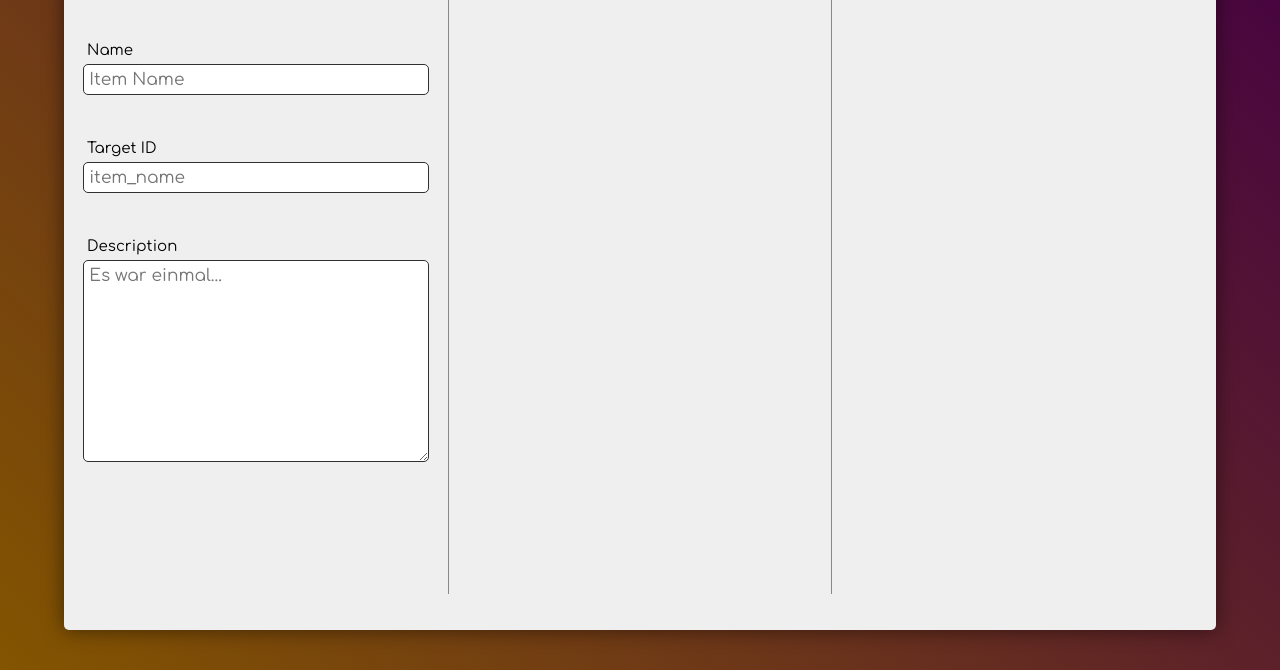
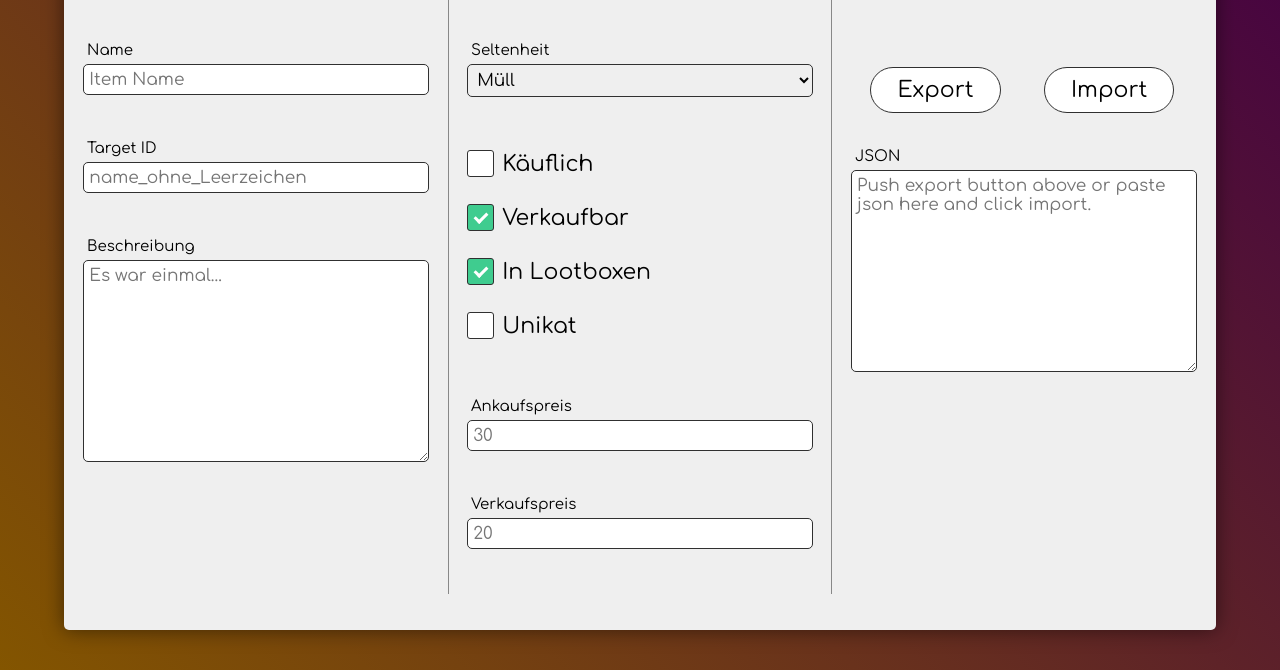
Before and after one commit to Maanex/tudecasinoweb, a plain HTML site: page itemgen.html in a window 1280 px wide. Shown: the part 130-800 px from the top of the page. Drawn offline with nearby package versions, Linux system fonts and the light colour scheme.

Commit message:
Update itemgen.html

```diff
--- a/itemgen.html
+++ b/itemgen.html
@@ -1,8 +1,8 @@
 <html>
 <head>
-
+    <link href="https://fonts.googleapis.com/css?family=Comfortaa" rel="stylesheet">
+	<script src="https://ajax.googleapis.com/ajax/libs/jquery/3.3.1/jquery.min.js"></script>
 </head>
-    <link href="https://fonts.googleapis.com/css?family=Comfortaa" rel="stylesheet">
 
 <body>
 <div id="frame">
@@ -10,21 +10,63 @@
         <h1>Info</h1>
 
         <div class="inputdesc">Name</div>
-        <input class="txtin" type="text" placeholder="Item Name"></input>
+        <input id="item_name" class="txtin" type="text" placeholder="Item Name"></input>
 
         <div class="inputdesc">Target ID</div>
-        <input class="txtin" type="text" placeholder="item_name"></input>
+        <input id="target_id" class="txtin" type="text" placeholder="name_ohne_Leerzeichen"></input>
 
-        <div class="inputdesc">Description</div>
-        <textarea class="txtin" rows="10" placeholder="Es war einmal..." style="resize: vertical"></textarea>
+        <div class="inputdesc">Beschreibung</div>
+        <textarea id="descr" class="txtin" rows="10" placeholder="Es war einmal..." style="resize: vertical"></textarea>
     </div>
     <div id="mid" class="column">
         <h1>Settings</h1>
 
+        <div class="inputdesc">Seltenheit</div>
+        <select id="rarity">
+		  <option value="0">Müll</option>
+		  <option value="1">Gewöhnlich</option>
+		  <option value="2">Selten</option>
+		  <option value="3">Episch</option>
+		  <option value="4">Legendär</option>
+		  <option value="5">Mythisch</option>
+		</select>
+
+		<label class="checkboxcontainer">Käuflich
+		  <input id="ba" type="checkbox">
+		  <span class="checkmark"></span>
+		</label>
+
+		<label class="checkboxcontainer">Verkaufbar
+		  <input id="bb" type="checkbox" checked>
+		  <span class="checkmark"></span>
+		</label>
+
+		<label class="checkboxcontainer">In Lootboxen
+		  <input id="bc" type="checkbox" checked>
+		  <span class="checkmark"></span>
+		</label>
+
+		<label class="checkboxcontainer">Unikat
+		  <input id="bd" type="checkbox">
+		  <span class="checkmark"></span>
+        </label>
+
+        <div style="width: 100%; height: 40px"></div>
+
+        <div class="inputdesc">Ankaufspreis</div>
+        <input id="buyprice" class="txtin" type="number" placeholder="30"></input>
+
+        <div class="inputdesc">Verkaufspreis</div>
+        <input id="sellprice" class="txtin" type="number" placeholder="20"></input>
     </div>
     <div id="right" class="column">
         <h1>Export/Import</h1>
 
+		<button id="export">Export</button>
+		<button id="import" style="margin: 20px 10% 20px 5%;">Import</button>
+
+        <div class="inputdesc">JSON</div>
+        <textarea id="json" class="txtin" rows="10" placeholder="Push export button above or paste json here and click import." style="resize: vertical"></textarea>
     </div>
 </div>
 </body>
@@ -77,6 +119,89 @@ h1{
     text-align: center;
 }
 
+button{
+	display: inline-block;
+	font-size: 22px;
+	background: white;
+    padding: 10px;
+	cursor: pointer;
+	user-select: none;
+	width: 34%;
+	margin: 0 5% 40px 10%;
+    border: 1px solid rgb(48, 48, 48);
+	border-radius: 999px;
+	outline: none;
+	transition: all .2s ease;
+}
+
+button:hover{
+    box-shadow: 0 0 10px rgba(0,0,0,.3);
+}
+
+select{
+    border: 1px solid rgb(48, 48, 48);
+    border-radius: 5px;
+    outline: none;
+    padding: 5px;
+    font-size: 17px;
+    margin: 0 5% 50px 5%;
+    width: 90%;
+    min-height: 30px;
+}
+
+.checkboxcontainer {
+	display: block;
+	position: relative;
+	cursor: pointer;
+	font-size: 22px;
+	user-select: none;
+	width: 90%;
+    outline: none;
+    padding: 5px 5px 5px 35px;
+    margin: 0 5% 20px 5%;
+}
+.checkboxcontainer input {
+  position: absolute;
+  opacity: 0;
+  cursor: pointer;
+}
+.checkmark {
+  position: absolute;
+  top: 0;
+  left: 0;
+  height: 25px;
+  width: 25px;
+  background-color: #fff;
+  transform: translateY(3px);
+	border-radius: 3px;
+    border: 1px solid rgb(48, 48, 48);
+}
+.checkboxcontainer:hover input ~ .checkmark {
+  background-color: #ccc;
+}
+.checkboxcontainer input:checked ~ .checkmark {
+  background-color: #3fcc8f;
+}
+.checkmark:after {
+  content: "";
+  position: absolute;
+  display: none;
+}
+.checkboxcontainer input:checked ~ .checkmark:after {
+  display: block;
+}
+.checkboxcontainer .checkmark:after {
+  left: 9px;
+  top: 5px;
+  width: 5px;
+  height: 10px;
+  border: solid white;
+  border-width: 0 3px 3px 0;
+  -webkit-transform: rotate(45deg);
+  -ms-transform: rotate(45deg);
+  transform: rotate(45deg);
+}
+
 .column{
     float: left;
     width: 33.33%;
@@ -122,6 +247,36 @@ h1{
 </style>
 
 <script>
+$("#export").click(function(){
+var item = {
+	name: $("#item_name").val(),
+	target_id: $("#target_id").val(),
+	desc: $("#descr").val(),
+	rarity: parseInt($("#rarity").find(":selected").val()),
+    buyPrice: parseInt($("#buyprice").val() == "" ? 0 : $("#buyprice").val()),
+    sellPrice: parseInt($("#sellprice").val() == "" ? 0 : $("#sellprice").val()),
+    values: ($("#ba").prop('checked') ? "1" : "0") + "" + ($("#bb").prop('checked') ? "1" : "0") + "" + ($("#bc").prop('checked') ? "1" : "0") + "" + ($("#bd").prop('checked') ? "1" : "0")
+}
+if(item.name == "") item.name = "Item";
+if(item.target_id == "") item.target_id = "item";
+if(item.desc == "") item.desc = "No Description";
+$("#json").val(JSON.stringify(item));
+});
+
+
+$("#import").click(function(){
+var item = JSON.parse($("#json").val());
+$("#item_name").val(item.name);
+$("#target_id").val(item.target_id);
+$("#descr").val(item.desc);
+$("#rarity").val(item.rarity);
+$("#buyprice").val(item.buyPrice);
+$("#sellprice").val(item.sellPrice);
+$("#ba").prop('checked', item.values.split("")[0] == "0" ? false : true);
+$("#bb").prop('checked', item.values.split("")[1] == "0" ? false : true);
+$("#bc").prop('checked', item.values.split("")[2] == "0" ? false : true);
+$("#bd").prop('checked', item.values.split("")[3] == "0" ? false : true);
+});
 
 </script>
 </html>
```
